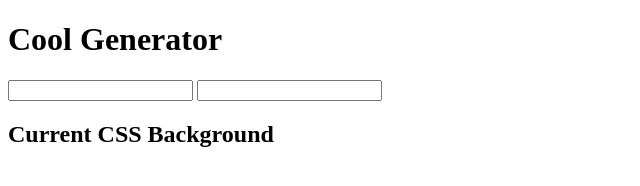
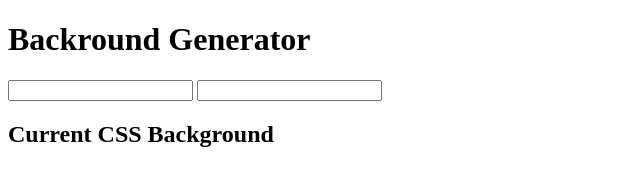
Before and after one commit to StavrosCaptain/background-generator, a plain HTML site: page index.html in a window 1280 px wide. Shown: the whole page, without its empty margins (0-640 px from the left). Drawn offline with Linux system fonts and the light colour scheme.

Commit message:
reverting back to old title

```diff
--- a/index.html
+++ b/index.html
@@ -8,7 +8,7 @@
     <title>Document</title>
 </head>
 <body id='gradient'>
-    <h1>Cool Generator</h1>
+    <h1>Backround Generator</h1>
     <input class="color1">
     <input class="color2">
     <h2>Current CSS Background</h2>
```
